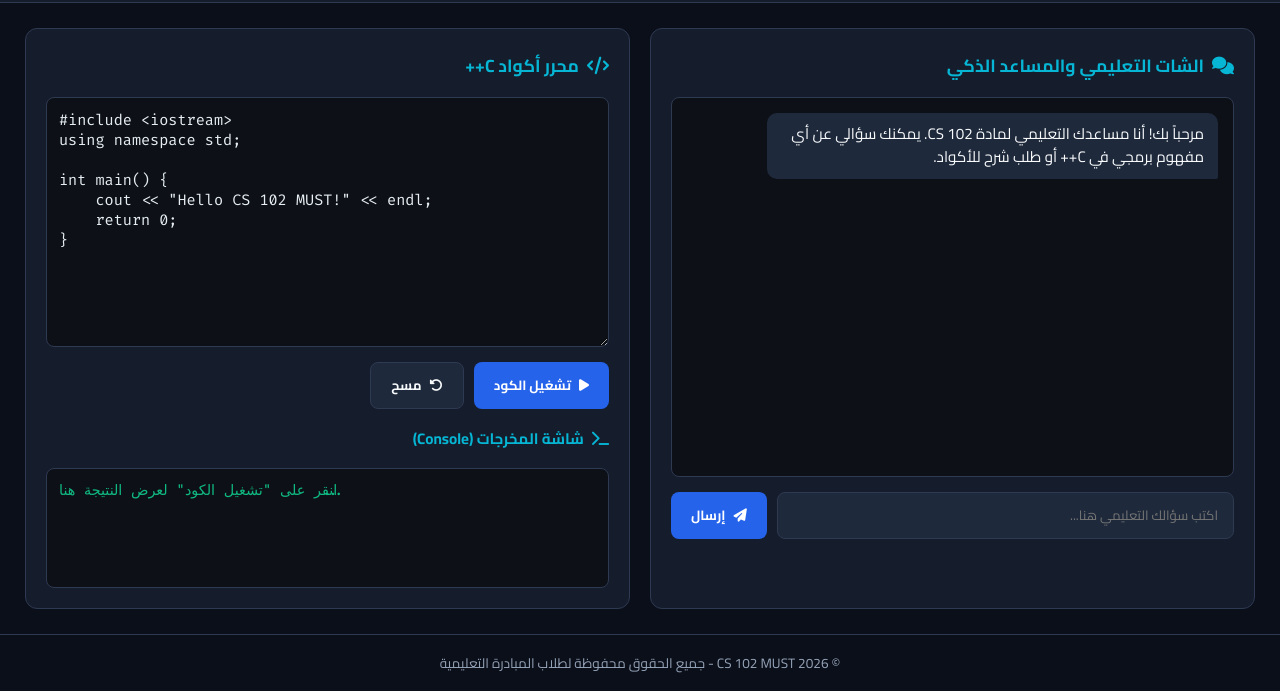
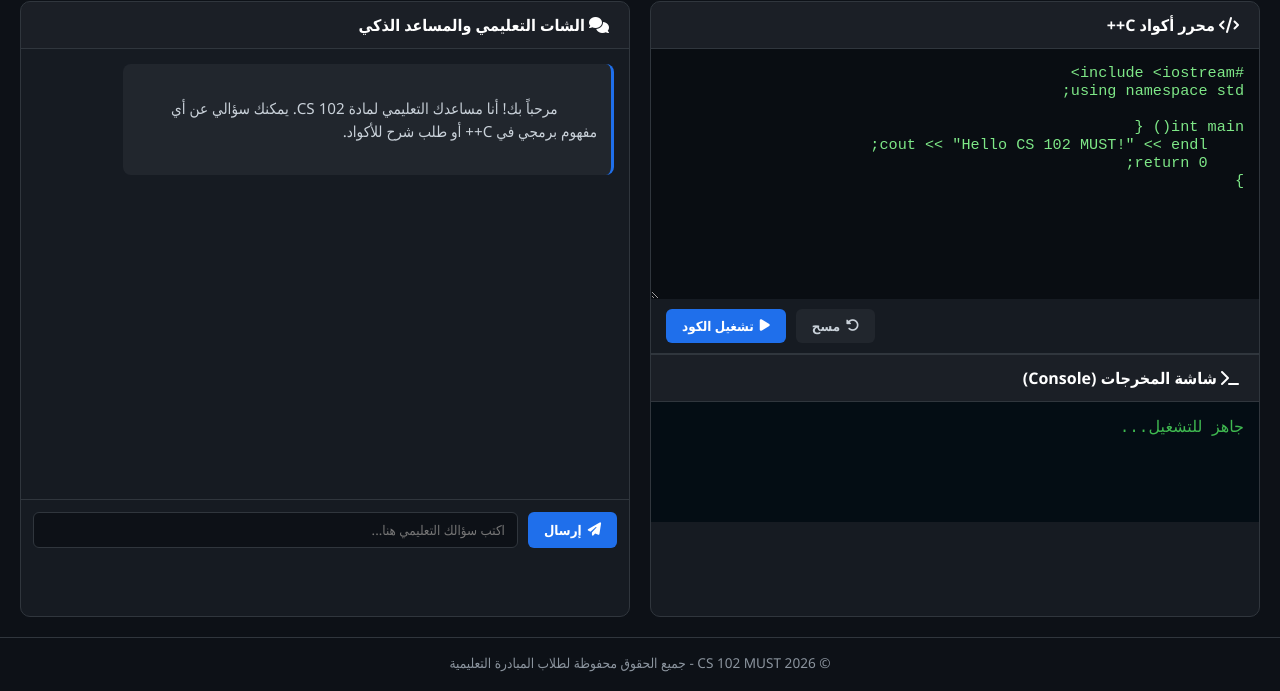
Before and after one commit to baselayman12/cs102-must, a plain HTML site: page compiler.html in a window 1280 px wide. Shown: the part 113-804 px from the top of the page. Drawn offline with Linux system fonts and the light colour scheme.

Commit message:
Revamp compiler.html with new styles and layout
Updated the layout and styles for the compiler page, including changes to the title, colors, and structure. Enhanced the chat and code editor sections for better user experience.

```diff
--- a/compiler.html
+++ b/compiler.html
@@ -3,57 +3,49 @@
 <head>
   <meta charset="UTF-8">
   <meta name="viewport" content="width=device-width, initial-scale=1.0">
-  <title>منصة البرمجة | CS 102 MUST</title>
-
-  <!-- Google Fonts & FontAwesome -->
-  <link rel="preconnect" href="https://fonts.googleapis.com">
-  <link rel="preconnect" href="https://fonts.gstatic.com" crossorigin>
-  <link href="https://fonts.googleapis.com/css2?family=Cairo:wght@400;600;700;800&family=Fira+Code:wght@400;600&display=swap" rel="stylesheet">
+  <title>CS 102 MUST - منصة البرمجة والذكاء الاصطناعي</title>
   <link rel="stylesheet" href="https://cdnjs.cloudflare.com/ajax/libs/font-awesome/6.4.0/css/all.min.css">
-
   <style>
     :root {
-      --bg-main: #0b0f19;
-      --bg-card: #151c2c;
-      --bg-accent: #1e293b;
-      --border-color: #2e3a52;
-      --text-main: #f8fafc;
-      --text-muted: #94a3b8;
-      --primary-blue: #2563eb;
-      --primary-hover: #1d4ed8;
-      --accent-cyan: #06b6d4;
-      --danger-red: #ef4444;
-      --success-green: #10b981;
+      --bg-dark: #0d1117;
+      --card-bg: #161b22;
+      --border-color: #30363d;
+      --text-main: #c9d1d9;
+      --text-bright: #ffffff;
+      --accent-blue: #1f6feb;
+      --accent-green: #2ea043;
+      --accent-hover: #388bfd;
+      --error-color: #f85149;
     }
 
     * {
       box-sizing: border-box;
       margin: 0;
       padding: 0;
-      font-family: 'Cairo', sans-serif;
+      font-family: 'Segoe UI', Tahoma, Geneva, Verdana, sans-serif;
     }
 
     body {
-      background-color: var(--bg-main);
+      background-color: var(--bg-dark);
       color: var(--text-main);
-      min-height: 100vh;
       display: flex;
       flex-direction: column;
+      min-height: 100vh;
     }
 
     /* Announcement Banner */
     .banner {
-      background: linear-gradient(90deg, #d97706, #b45309);
+      background: linear-gradient(90deg, #d97706 0%, #b45309 100%);
       color: #fff;
       text-align: center;
       padding: 8px 15px;
       font-size: 0.9rem;
-      font-weight: 700;
+      font-weight: bold;
     }
 
     /* Navbar */
     .navbar {
-      background-color: var(--bg-card);
+      background-color: var(--card-bg);
       border-bottom: 1px solid var(--border-color);
       padding: 15px 30px;
       display: flex;
@@ -62,13 +54,12 @@
     }
 
     .brand {
-      font-size: 1.4rem;
-      font-weight: 800;
-      color: var(--accent-cyan);
+      font-size: 1.3rem;
+      font-weight: bold;
+      color: #58a6ff;
       display: flex;
       align-items: center;
-      gap: 10px;
-      text-decoration: none;
+      gap: 8px;
     }
 
     .nav-links {
@@ -78,157 +69,136 @@
     }
 
     .nav-links a {
-      color: var(--text-muted);
+      color: var(--text-main);
       text-decoration: none;
-      padding: 8px 16px;
-      border-radius: 8px;
-      font-weight: 600;
-      transition: all 0.3s ease;
+      padding: 6px 12px;
+      border-radius: 6px;
+      transition: 0.2s;
     }
 
     .nav-links a:hover, .nav-links a.active {
-      color: var(--text-main);
-      background-color: var(--primary-blue);
+      background-color: var(--accent-blue);
+      color: var(--text-bright);
     }
 
     /* Main Container */
-    .main-wrapper {
-      padding: 25px;
-      flex: 1;
-      display: flex;
-      flex-direction: column;
-      gap: 20px;
-    }
-
-    .grid-container {
+    .main-container {
       display: grid;
       grid-template-columns: 1fr 1fr;
       gap: 20px;
+      padding: 20px;
+      flex: 1;
     }
 
-    @media (max-width: 992px) {
-      .grid-container {
+    @media (max-width: 900px) {
+      .main-container {
         grid-template-columns: 1fr;
       }
     }
 
     .card {
-      background-color: var(--bg-card);
+      background-color: var(--card-bg);
       border: 1px solid var(--border-color);
-      border-radius: 12px;
-      padding: 20px;
+      border-radius: 10px;
       display: flex;
       flex-direction: column;
-      gap: 15px;
+      overflow: hidden;
     }
 
-    .card-title {
-      font-size: 1.1rem;
-      font-weight: 700;
-      color: var(--accent-cyan);
+    .card-header {
+      padding: 12px 20px;
+      background-color: rgba(255, 255, 255, 0.02);
+      border-bottom: 1px solid var(--border-color);
+      font-weight: bold;
+      color: var(--text-bright);
       display: flex;
+      justify-content: space-between;
       align-items: center;
-      gap: 8px;
     }
 
-    /* Code Editor */
-    textarea.code-editor {
+    /* Compiler Styles */
+    .editor-box {
       width: 100%;
       height: 250px;
-      background-color: #0d1117;
-      color: #e6edf3;
-      border: 1px solid var(--border-color);
-      border-radius: 8px;
-      padding: 12px;
-      font-family: 'Fira Code', monospace;
+      background-color: #090d12;
+      color: #7ee787;
+      border: none;
+      padding: 15px;
+      font-family: 'Courier New', Courier, monospace;
       font-size: 0.95rem;
       resize: vertical;
-      direction: ltr;
-      text-align: left;
       outline: none;
     }
 
-    /* Controls */
     .controls {
+      padding: 10px 15px;
       display: flex;
       gap: 10px;
+      justify-content: flex-end;
+      background-color: var(--card-bg);
+      border-bottom: 1px solid var(--border-color);
     }
 
     .btn {
-      padding: 10px 20px;
+      padding: 8px 16px;
+      border-radius: 6px;
       border: none;
-      border-radius: 8px;
-      font-weight: 700;
       cursor: pointer;
-      display: inline-flex;
+      font-weight: bold;
+      display: flex;
       align-items: center;
-      gap: 8px;
-      transition: all 0.2s ease;
+      gap: 6px;
+      transition: 0.2s;
     }
 
-    .btn-primary {
-      background-color: var(--primary-blue);
-      color: #fff;
+    .btn-run {
+      background-color: var(--accent-blue);
+      color: white;
     }
 
-    .btn-primary:hover {
-      background-color: var(--primary-hover);
+    .btn-run:hover {
+      background-color: var(--accent-hover);
     }
 
-    .btn-secondary {
-      background-color: var(--bg-accent);
+    .btn-clear {
+      background-color: #21262d;
       color: var(--text-main);
-      border: 1px solid var(--border-color);
     }
 
-    .btn-secondary:hover {
-      background-color: #334155;
+    .btn-clear:hover {
+      background-color: #30363d;
     }
 
-    /* Output Console */
     .console-box {
-      background-color: #0d1117;
-      border: 1px solid var(--border-color);
-      border-radius: 8px;
-      padding: 12px;
+      background-color: #040d14;
+      padding: 15px;
+      font-family: 'Courier New', Courier, monospace;
       min-height: 120px;
-      max-height: 200px;
-      overflow-y: auto;
-      font-family: 'Fira Code', monospace;
-      font-size: 0.9rem;
-      color: #10b981;
-      direction: ltr;
-      text-align: left;
+      color: #3fb950;
       white-space: pre-wrap;
     }
 
     .console-box.error {
-      color: var(--danger-red);
+      color: var(--error-color);
     }
 
-    /* Analysis Box */
     .analysis-box {
-      background-color: #1e1b4b;
-      border: 1px solid #4338ca;
-      border-radius: 8px;
+      background-color: #1c2128;
+      border-top: 1px solid var(--border-color);
       padding: 15px;
       display: none;
-      font-size: 0.95rem;
-      line-height: 1.6;
     }
 
     .analysis-box.active {
       display: block;
     }
 
-    /* Chat Area */
+    /* Chatbot Styles */
     .chat-box {
-      height: 380px;
-      background-color: #0d1117;
-      border: 1px solid var(--border-color);
-      border-radius: 8px;
+      flex: 1;
       padding: 15px;
       overflow-y: auto;
+      max-height: 450px;
       display: flex;
       flex-direction: column;
       gap: 12px;
@@ -237,111 +207,117 @@
     .chat-msg {
       max-width: 85%;
       padding: 10px 14px;
-      border-radius: 10px;
+      border-radius: 8px;
+      line-height: 1.5;
       font-size: 0.95rem;
-      line-height: 1.5;
+      white-space: pre-wrap;
     }
 
     .chat-msg.bot {
-      background-color: var(--bg-accent);
-      color: var(--text-main);
+      background-color: #21262d;
       align-self: flex-start;
-      border-bottom-right-radius: 2px;
+      border-right: 3px solid var(--accent-blue);
     }
 
     .chat-msg.user {
-      background-color: var(--primary-blue);
-      color: #fff;
+      background-color: #1f6feb;
+      color: white;
       align-self: flex-end;
-      border-bottom-left-radius: 2px;
     }
 
     .chat-input-area {
+      padding: 12px;
+      border-top: 1px solid var(--border-color);
       display: flex;
       gap: 10px;
     }
 
     .chat-input {
       flex: 1;
-      background-color: var(--bg-accent);
+      background-color: #0d1117;
       border: 1px solid var(--border-color);
-      border-radius: 8px;
-      padding: 10px 15px;
-      color: var(--text-main);
+      border-radius: 6px;
+      padding: 8px 12px;
+      color: white;
       outline: none;
+    }
+
+    .chat-input:focus {
+      border-color: var(--accent-blue);
     }
 
     footer {
       text-align: center;
       padding: 15px;
+      border-top: 1px solid var(--border-color);
       font-size: 0.85rem;
-      color: var(--text-muted);
-      border-top: 1px solid var(--border-color);
+      color: #8b949e;
     }
   </style>
 </head>
 <body>
 
   <div class="banner">
-    <i class="fa-solid fa-graduation-cap"></i> تنبيه: هذه المنصة مبادرة طلابية تعليمية غير رسمية لدعم مادة CS 102 بجامعة MUST.
+    🎓 تنبيه: هذه المنصة مبادرة طلابية تعليمية غير رسمية لدعم مادة CS 102 بجامعة MUST.
   </div>
 
   <nav class="navbar">
-    <a href="index.html" class="brand"><i class="fa-solid fa-code"></i> CS 102 MUST</a>
+    <div class="brand">
+      <i class="fa-solid fa-code"></i> CS 102 MUST
+    </div>
     <ul class="nav-links">
-      <li><a href="index.html">الرئيسية</a></li>
-      <li><a href="lectures.html">المحاضرات</a></li>
-      <li><a href="quizzes.html">الكويزات</a></li>
-      <li><a href="basics.html">الأساسيات</a></li>
-      <li><a href="announcements.html">التنبيهات</a></li>
-      <li><a href="compiler.html" class="active">منصة البرمجة</a></li>
+      <li><a href="#" class="active">منصة البرمجة</a></li>
+      <li><a href="#">التنبيهات</a></li>
+      <li><a href="#">الأساسيات</a></li>
+      <li><a href="#">الكويزات</a></li>
+      <li><a href="#">المحاضرات</a></li>
+      <li><a href="#">الرئيسية</a></li>
     </ul>
   </nav>
 
-  <div class="main-wrapper">
-    <div class="grid-container">
+  <div class="main-container">
 
-      <!-- AI Chat Assistant -->
+    <!-- Compiler Section -->
     <div class="card">
-        <div class="card-title">
-          <i class="fa-solid fa-comments"></i> الشات التعليمي والمساعد الذكي
+      <div class="card-header">
+        <span><i class="fa-solid fa-code"></i> محرر أكواد C++</span>
       </div>
-        <div class="chat-box" id="chatBox">
+      <textarea id="codeEditor" class="editor-box" spellcheck="false"></textarea>
+
+      <div class="controls">
+        <button class="btn btn-clear" onclick="clearAll()"><i class="fa-solid fa-rotate-left"></i> مسح</button>
+        <button class="btn btn-run" onclick="runCode()"><i class="fa-solid fa-play"></i> تشغيل الكود</button>
+      </div>
+
+      <div class="card-header" style="border-top: 1px solid var(--border-color);">
+        <span><i class="fa-solid fa-terminal"></i> شاشة المخرجات (Console)</span>
+      </div>
+      <div id="consoleOutput" class="console-box">جاهز للتشغيل...</div>
+
+      <div id="analysisBox" class="analysis-box">
+        <strong style="color: #58a6ff;"><i class="fa-solid fa-robot"></i> تحليل الذكاء الاصطناعي للخطأ:</strong>
+        <p id="analysisContent" style="margin-top: 8px;"></p>
+      </div>
+    </div>
+
+    <!-- AI Chatbot Section -->
+    <div class="card">
+      <div class="card-header">
+        <span><i class="fa-solid fa-comments"></i> الشات التعليمي والمساعد الذكي</span>
+      </div>
+
+      <div id="chatBox" class="chat-box">
         <div class="chat-msg bot">
           مرحباً بك! أنا مساعدك التعليمي لمادة CS 102. يمكنك سؤالي عن أي مفهوم برمجي في C++ أو طلب شرح للأكواد.
         </div>
       </div>
+
       <div class="chat-input-area">
+        <button class="btn btn-run" onclick="sendChatMessage()"><i class="fa-solid fa-paper-plane"></i> إرسال</button>
         <input type="text" id="chatInput" class="chat-input" placeholder="اكتب سؤالك التعليمي هنا..." onkeypress="handleKeyPress(event)">
-          <button class="btn btn-primary" onclick="sendChatMessage()"><i class="fa-solid fa-paper-plane"></i> إرسال</button>
       </div>
     </div>
 
-      <!-- Code Editor & Runner -->
-      <div class="card">
-        <div class="card-title">
-          <i class="fa-solid fa-code"></i> محرر أكواد C++
-        </div>
-        <textarea id="codeEditor" class="code-editor" placeholder="اكتب كود C++ هنا..."></textarea>
-
-        <div class="controls">
-          <button class="btn btn-primary" onclick="runCode()"><i class="fa-solid fa-play"></i> تشغيل الكود</button>
-          <button class="btn btn-secondary" onclick="clearAll()"><i class="fa-solid fa-rotate-left"></i> مسح</button>
-        </div>
-
-        <div class="card-title" style="font-size: 0.95rem;">
-          <i class="fa-solid fa-terminal"></i> شاشة المخرجات (Console)
-        </div>
-        <div id="consoleOutput" class="console-box">انقر على "تشغيل الكود" لعرض النتيجة هنا...</div>
-
-        <!-- Error Analysis Container (Shown only when there is an error) -->
-        <div id="analysisBox" class="analysis-box">
-          <strong style="color: #a5b4fc;"><i class="fa-solid fa-robot"></i> تحليل الخطأ بواسطة الذكاء الاصطناعي:</strong>
-          <div id="analysisContent" style="margin-top: 8px;"></div>
-        </div>
-      </div>
-
-    </div>
   </div>
 
   <footer>
@@ -351,7 +327,7 @@
   <script>
     const WORKER_URL = "https://cs102-compiler-api.hhvgg2631.workers.dev/";
 
-    // Default template code
+    // Default C++ code
     document.getElementById('codeEditor').value = `#include <iostream>\nusing namespace std;\n\nint main() {\n    cout << "Hello CS 102 MUST!" << endl;\n    return 0;\n}`;
 
     function handleKeyPress(e) {
@@ -364,12 +340,15 @@
       document.getElementById('analysisBox').classList.remove('active');
     }
 
-    // Call Cloudflare Worker API
+    // Call Cloudflare Worker with JSON Payload
     async function callAI(promptText) {
       const payload = {
-        contents: [{
+        contents: [
+          {
+            role: "user",
             parts: [{ text: promptText }]
-        }]
+          }
+        ]
       };
 
       const res = await fetch(WORKER_URL, {
@@ -379,14 +358,19 @@
       });
 
       if (!res.ok) {
-        throw new Error(`خطأ في الخادم (${res.status})`);
+        throw new Error(`Server Error: ${res.status}`);
       }
 
       const data = await res.json();
+
+      if (data.error) {
+        throw new Error(data.error.message || "API Error");
+      }
+
       return data.candidates[0].content.parts[0].text;
     }
 
-    // AI Chat Engine
+    // AI Chat Handler
     async function sendChatMessage() {
       const input = document.getElementById('chatInput');
       const text = input.value.trim();
@@ -394,7 +378,7 @@
 
       const chatBox = document.getElementById('chatBox');
 
-      // User message
+      // Add User Message
       const userDiv = document.createElement('div');
       userDiv.className = 'chat-msg user';
       userDiv.innerText = text;
@@ -403,7 +387,7 @@
       input.value = '';
       chatBox.scrollTop = chatBox.scrollHeight;
 
-      // Loading state
+      // Loading Placeholder
       const loadingDiv = document.createElement('div');
       loadingDiv.className = 'chat-msg bot';
       loadingDiv.innerText = 'جاري التفكير والإجابة...';
@@ -411,8 +395,8 @@
       chatBox.scrollTop = chatBox.scrollHeight;
 
       try {
-        const aiPrompt = `أنت مساعد تعليمي متخصص في مادة CS 102 ولغة C++ بجامعة MUST. أجب بأسلوب واضح ومباشر باللغة العربية:\n${text}`;
-        const response = await callAI(aiPrompt);
+        const formattedPrompt = `أنت مساعد تعليمي ذكي لمادة CS 102 (لغة C++) بجامعة MUST. أجب على سؤال الطالب بشكل مفصل وواضح ومنسق باللغة العربية:\n\nسؤال الطالب: ${text}`;
+        const response = await callAI(formattedPrompt);
         loadingDiv.innerText = response;
       } catch (err) {
         loadingDiv.innerText = "تعذر الاتصال بالذكاء الاصطناعي. يرجى محاولة السؤال مرة أخرى.";
@@ -420,7 +404,7 @@
       chatBox.scrollTop = chatBox.scrollHeight;
     }
 
-    // Code execution & Error analysis logic
+    // Run Code & AI Analysis Logic
     async function runCode() {
       const code = document.getElementById('codeEditor').value;
       const consoleBox = document.getElementById('consoleOutput');
@@ -431,7 +415,6 @@
       analysisBox.classList.remove('active');
       consoleBox.innerText = "جاري الفحص والتشغيل...";
 
-      // Basic C++ Static Checks
       let hasError = false;
       let errorMessage = "";
 
@@ -450,7 +433,6 @@
         consoleBox.classList.add('error');
         consoleBox.innerText = errorMessage;
 
-        // Trigger AI analysis ONLY when an error occurs
         analysisContent.innerText = "جاري تحليل الخطأ البرمجي بواسطة AI...";
         analysisBox.classList.add('active');
 
@@ -463,7 +445,6 @@
         }
 
       } else {
-        // Successful Mock Execution Output
         let output = "";
         if (code.includes('cout << "Hello CS 102 MUST!"')) {
           output = "Hello CS 102 MUST!\n\nProcess finished with exit code 0";
```
Lines whose indentation alone changed are shown as unchanged.
